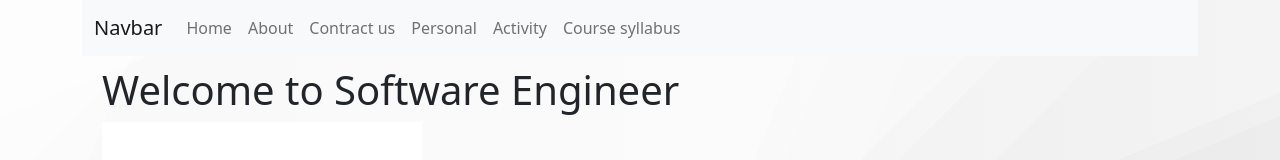
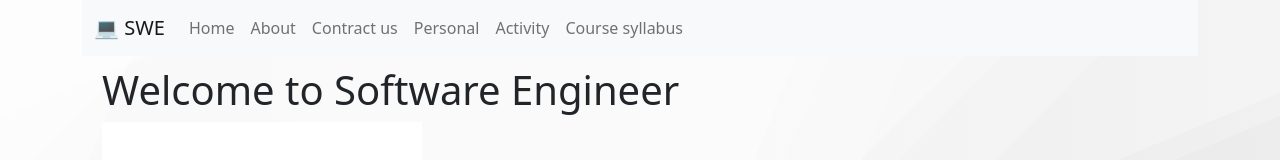
Before and after one commit to swewu/major-website, a Next.js app: page / in a window 1280 px wide. Shown: the top 160 px of the page. Built offline with nearby package versions, Linux system fonts and the light colour scheme.

Commit message:
feat: change brand

```diff
--- a/components/header.js
+++ b/components/header.js
@@ -5,7 +5,7 @@ export default function Header() {
     <nav className="navbar navbar-expand-lg bg-light">
       <div className="container-fluid">
         <a className="navbar-brand" href="#">
-          Navbar
+          💻 SWE
         </a>
         <button
           className="navbar-toggler"
```
